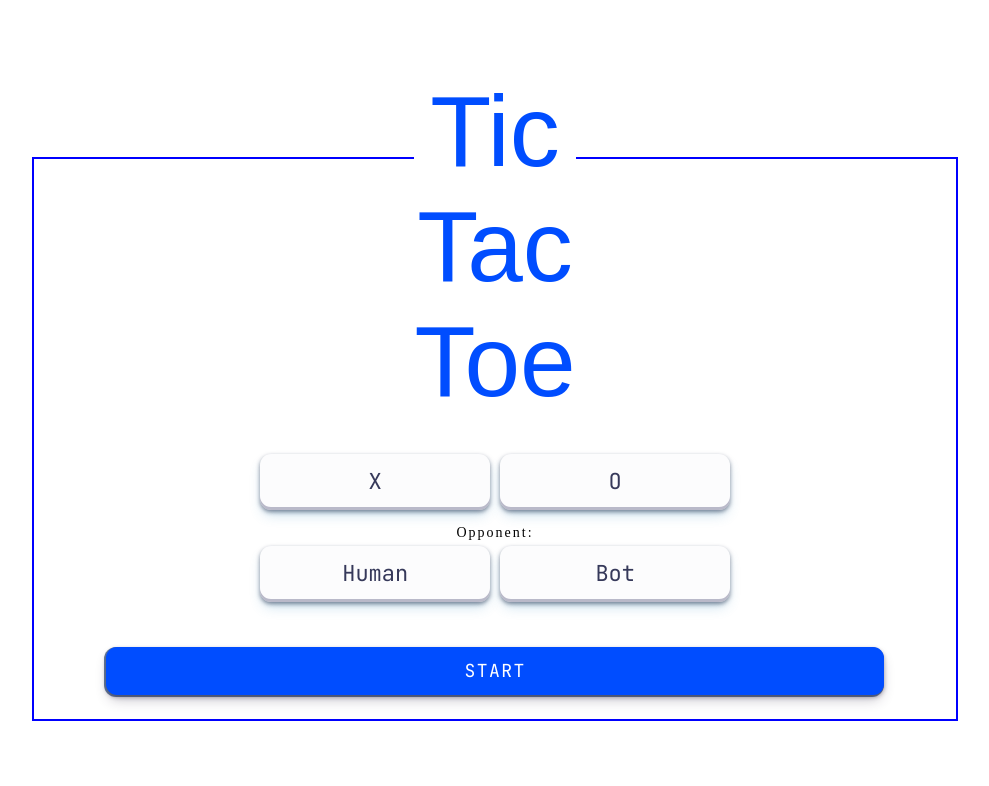
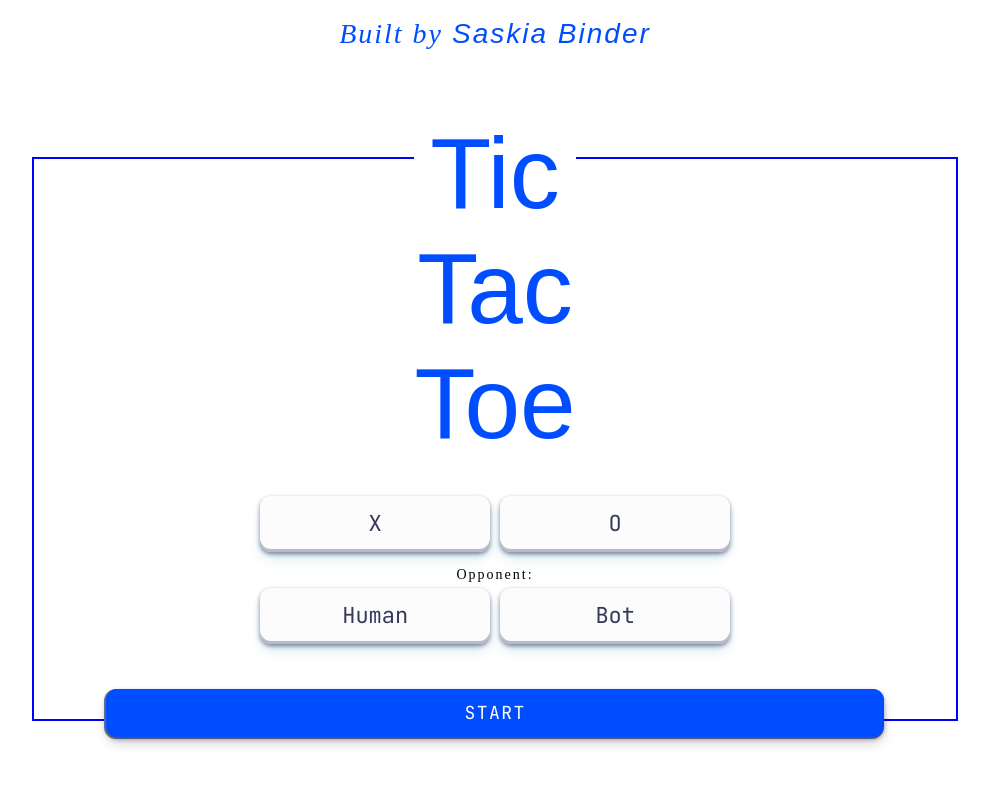
Before and after one commit to saskiabt/tic-tac-toe, a website: page index.html in a window 1280 px wide. Shown: the whole page, without its empty margins (145-1134 px from the left). Drawn offline with Linux system fonts and the light colour scheme; a web font is replaced by a local one.

Commit message:
added signature

```diff
--- a/app.css
+++ b/app.css
@@ -6,8 +6,8 @@ body {
     font-family: source-serif-pro,serif;
     font-weight: 300;
     font-style: normal; ;
-    /* background-color: #004dff; */
 }
+
 #content {
     display: flex;
     flex-direction: column;
@@ -15,6 +15,7 @@ body {
     align-items: center;
     position: relative;
 }
+
 #float {
     font-family: source-serif-pro,serif;
     font-weight: 300;
@@ -26,8 +27,6 @@ body {
     flex-direction: column;
     align-items: center;
     justify-content: center;
-    /* background-color: white; */
-    /* border: 1px solid blue; */
     margin-top: 7vh;
 }
 
@@ -35,21 +34,19 @@ body {
     display: none;
     flex-direction: column;
     justify-content: center;
-    /* gap: 20px; */
     margin: 0 auto;
-    padding-top: 15vh;
+    padding-top: 9vh;
 }
 
 #players {
     display: flex;
-    justify-content: space-between;
+    justify-content: center;
     padding: 0px 20px;
-    gap: 40px;
+    /* gap: 40px; */
     font-family: "JetBrains Mono",monospace;
     font-weight: 100;
     font-size: 14px;
     color: white;
-    /* letter-spacing: 1px; */
 }
 
 #gameboard-wrapper {
@@ -134,8 +131,6 @@ h1 {
 
 .human-bot:active {
     background-color: yellow;
-
-    /* transition: all 3s; */
 }
 
 #buttons {
@@ -143,8 +138,6 @@ h1 {
     flex-direction: column;
     align-self: center;
     gap: 10px;
-    /* padding-top: 150px;
-    padding-bottom: 50px; */
     font-size: 16px
 }
 
@@ -179,10 +172,20 @@ h1 {
     align-items: center;
     text-align: center;
 }
-#signature {
+#sig {
     font-family: source-serif-pro,serif;
     font-weight: 400;
     font-style: italic;
+    font-size: 28px;
+    letter-spacing: 2px;
+    color:#004dff;
+    padding-top: 10px;
+}
+
+#sig > span {
+    font-family: amador,sans-serif;
+    font-weight: 400;
+    font-size: normal;
 }
 
 
--- a/index.html
+++ b/index.html
@@ -14,6 +14,11 @@
 </head>
 <body>
     <div id="content">
+        <div id="header">
+            <div id="sig">Built by
+            <span>Saskia Binder</span>
+        </div>
+        </div>
         <div id="float">
             <div id="title-wrapper">
                 <div id="title"><span>Tic <br> Tac <br> Toe </div>
```
